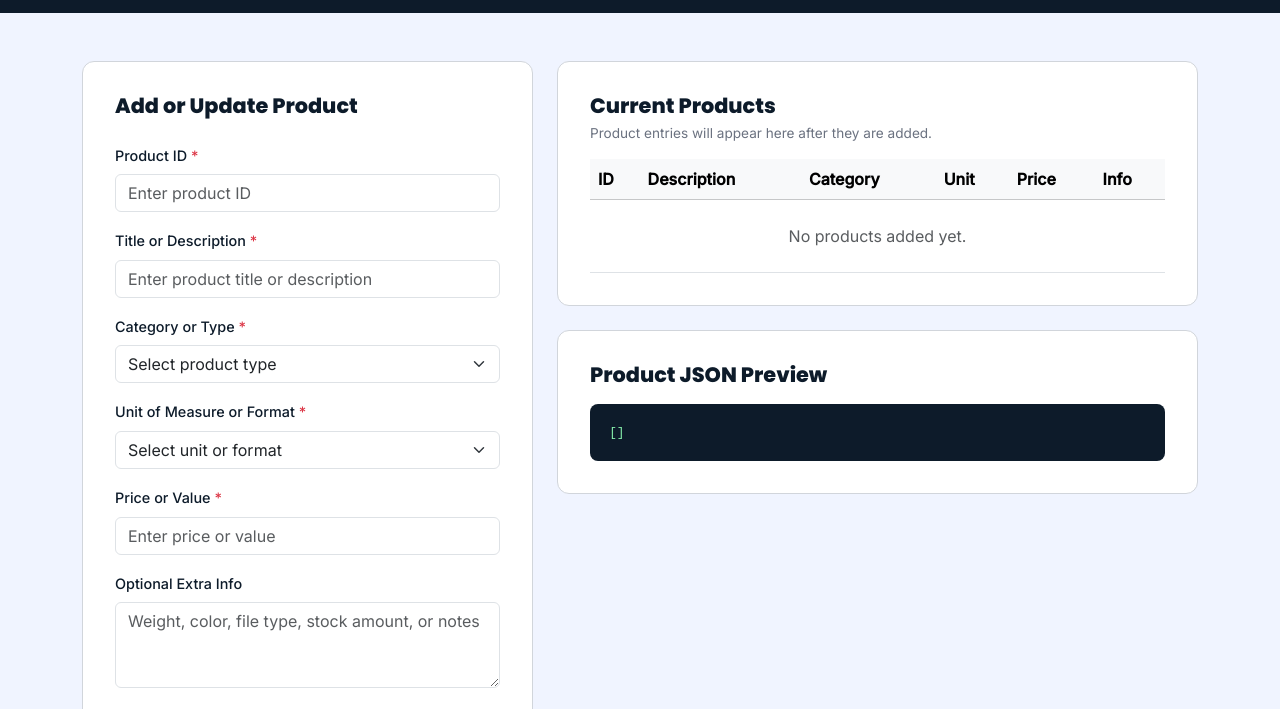
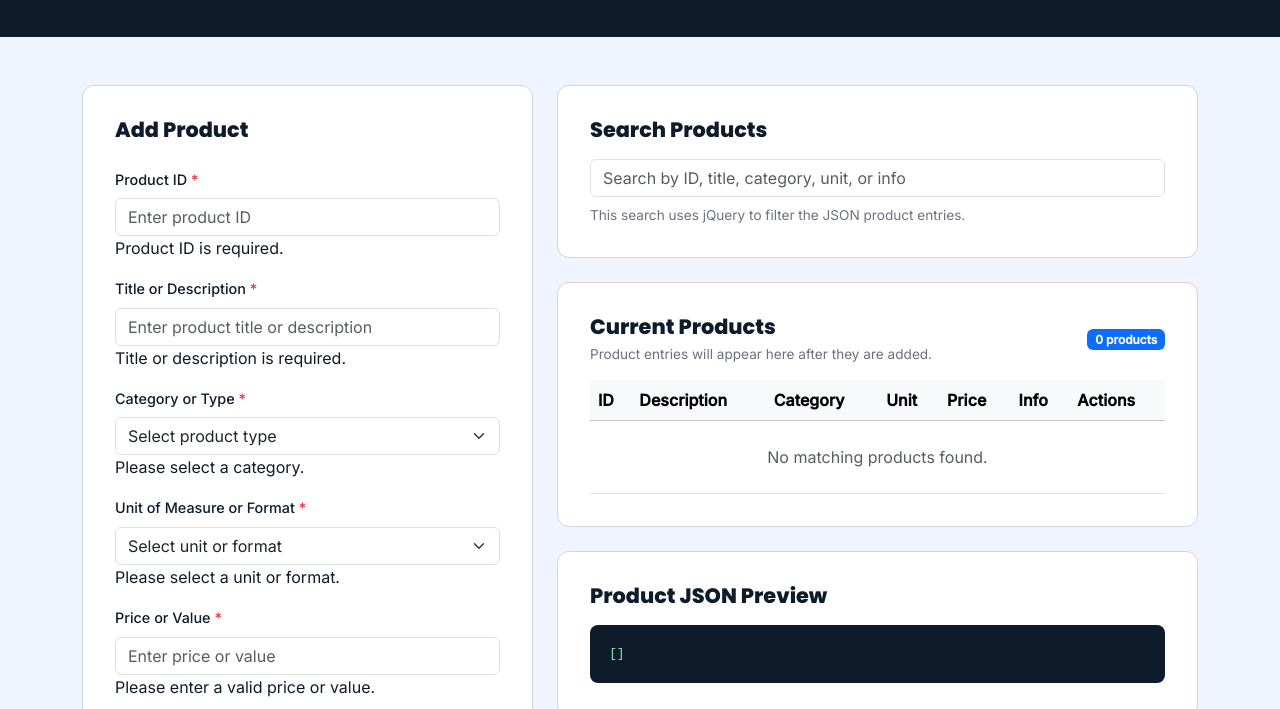
Before and after one commit to Rose-Huynh/Conference-Event-Organizer, a plain HTML site: page products.html in a window 1280 px wide. Shown: the part 241-950 px from the top of the page. Drawn offline with nearby package versions, Linux system fonts and the light colour scheme.

Commit message:
Update products.html
wire up products.js: add script + jQuery, form ids, error divs, search

```diff
--- a/products.html
+++ b/products.html
@@ -9,6 +9,8 @@
   <link href="css/products.css" rel="stylesheet"/>
 </head>
 <body>
+
+  <div class="success-toast" id="successToast">Product saved successfully!</div>
 
   <nav class="navbar navbar-expand-lg navbar-light bg-white sticky-top">
     <div class="container-fluid px-4">
@@ -39,17 +41,21 @@
     <div class="row g-4">
       <div class="col-lg-5">
         <section class="form-card">
-          <h2 class="section-title mb-4">Add or Update Product</h2>
+          <h2 class="section-title mb-4" id="formTitle">Add Product</h2>
 
-          <form>
+          <form id="productForm" novalidate>
+            <input type="hidden" id="editIndex" value="-1"/>
+
             <div class="mb-3">
               <label class="form-label" for="productId">Product ID <span class="text-danger">*</span></label>
               <input type="text" class="form-control" id="productId" placeholder="Enter product ID"/>
+              <div class="error-msg" id="productIdErr">Product ID is required.</div>
             </div>
 
             <div class="mb-3">
               <label class="form-label" for="productTitle">Title or Description <span class="text-danger">*</span></label>
               <input type="text" class="form-control" id="productTitle" placeholder="Enter product title or description"/>
+              <div class="error-msg" id="productTitleErr">Title or description is required.</div>
             </div>
 
             <div class="mb-3">
@@ -62,6 +68,7 @@
                 <option>Meal Voucher</option>
                 <option>Event Access</option>
               </select>
+              <div class="error-msg" id="productCategoryErr">Please select a category.</div>
             </div>
 
             <div class="mb-3">
@@ -74,11 +81,13 @@
                 <option>Ticket</option>
                 <option>Bundle</option>
               </select>
+              <div class="error-msg" id="productUnitErr">Please select a unit or format.</div>
             </div>
 
             <div class="mb-3">
               <label class="form-label" for="productPrice">Price or Value <span class="text-danger">*</span></label>
-              <input type="number" class="form-control" id="productPrice" placeholder="Enter price or value"/>
+              <input type="number" class="form-control" id="productPrice" placeholder="Enter price or value" min="0" step="0.01"/>
+              <div class="error-msg" id="productPriceErr">Please enter a valid price or value.</div>
             </div>
 
             <div class="mb-4">
@@ -87,20 +96,28 @@
             </div>
 
             <div class="d-grid gap-2 d-sm-flex">
-              <button type="submit" class="btn-submit flex-fill">Save Product</button>
-              <button type="reset" class="btn-reset flex-fill">Clear</button>
+              <button type="submit" class="btn-submit flex-fill" id="saveProduct">Save Product</button>
+              <button type="button" class="btn-reset flex-fill" id="clearProduct">Clear</button>
             </div>
           </form>
         </section>
       </div>
 
       <div class="col-lg-7">
+
         <section class="table-section mb-4">
-          <div class="mb-3">
+          <h2 class="section-title mb-3">Search Products</h2>
+          <input type="text" class="form-control" id="searchInput" placeholder="Search by ID, title, category, unit, or info"/>
+          <p class="section-help mt-2 mb-0">This search uses jQuery to filter the JSON product entries.</p>
+        </section>
+
+        <section class="table-section mb-4">
+          <div class="d-flex justify-content-between align-items-center mb-3">
             <div>
               <h2 class="section-title mb-1">Current Products</h2>
               <p class="section-help mb-0">Product entries will appear here after they are added.</p>
             </div>
+            <span class="badge bg-primary" id="countBadge">0 products</span>
           </div>
 
           <div class="table-responsive">
@@ -113,11 +130,12 @@
                   <th>Unit</th>
                   <th>Price</th>
                   <th>Info</th>
+                  <th>Actions</th>
                 </tr>
               </thead>
-              <tbody>
+              <tbody id="productTable">
                 <tr>
-                  <td colspan="6" class="text-center text-muted py-4">No products added yet.</td>
+                  <td colspan="7" class="text-center text-muted py-4">No products added yet.</td>
                 </tr>
               </tbody>
             </table>
@@ -126,16 +144,19 @@
 
         <section class="table-section">
           <h2 class="section-title mb-3">Product JSON Preview</h2>
-          <pre class="json-box">[]</pre>
+          <pre class="json-box" id="jsonPreview">[]</pre>
         </section>
+
       </div>
     </div>
   </main>
 
   <footer class="py-3 text-center">
-    <p class="mb-0">© 2026 TechConnect Conference &nbsp;·&nbsp; Product Management Page</p>
+    <p class="mb-0">&copy; 2026 TechConnect Conference &nbsp;&middot;&nbsp; Product Management Page</p>
   </footer>
 
   <script src="https://cdn.jsdelivr.net/npm/bootstrap@5.3.3/dist/js/bootstrap.bundle.min.js"></script>
+  <script src="https://code.jquery.com/jquery-3.7.1.min.js"></script>
+  <script src="products.js"></script>
 </body>
 </html>
```
